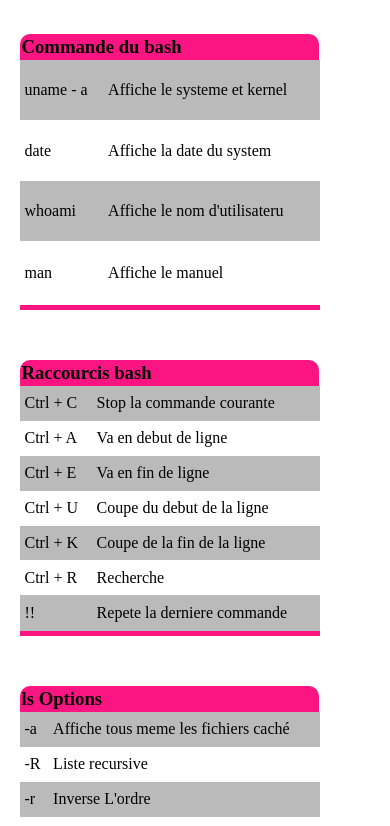
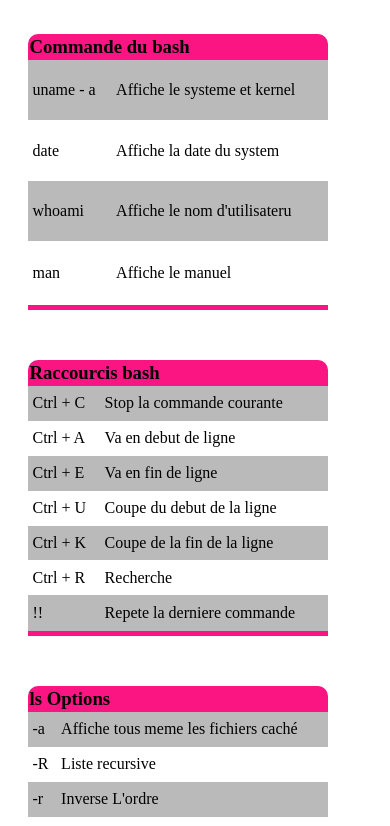
Before and after one commit to ryan1337/Terminal_cmd, a plain HTML site: page index.html in a window 390 px wide. Shown: the part 92-918 px from the top of the page. Drawn offline with Linux system fonts and the light colour scheme.

Commit message:
make responsive2

```diff
--- a/style.css
+++ b/style.css
@@ -59,7 +59,7 @@ h2
 
     body
     {
-      margin: 0;
+      margin-left: 10px;
     }
 
     img
@@ -69,6 +69,6 @@ h2
 
     h3
     {
-      width: 295px;
+      width: 296px;
     }
 }
```
